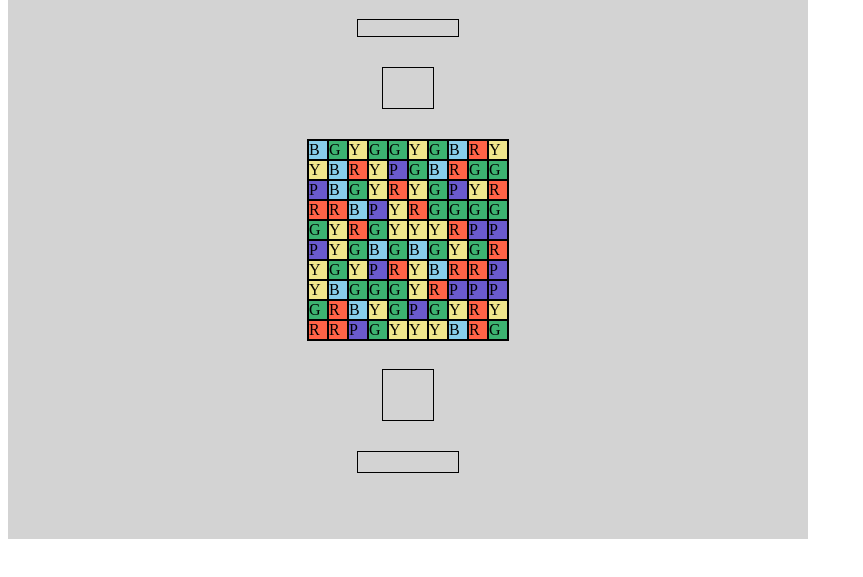
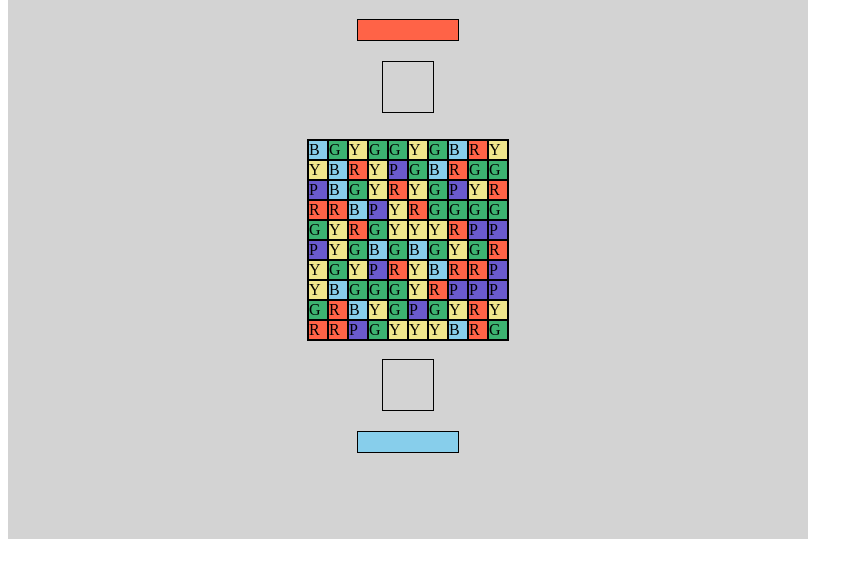
Before and after one commit to tnewell5/project-one, a plain HTML site: page index.html in a window 1280 px wide. Shown: the part 69-646 px from the top of the page, without its empty margins (0-863 px from the left). Drawn offline with Linux system fonts and the light colour scheme.

Commit message:
project update

```diff
--- a/index.html
+++ b/index.html
@@ -8,8 +8,8 @@
   <body>
     <div class="parent one">
       <h1>Stabby Crab Adventures</h1>
-      <div class="health player1"></div>
-      <div id="player1"></div>
+      <div class="health computer"></div>
+      <div id="computer"></div>
     </div>
     <div class="parent two">
       <div class="gameBoard"></div>
@@ -18,8 +18,8 @@
         <div class="row1 col3"></div> -->
     </div>
     <div class="parent three">
-      <div id="player2"></div>
-      <div class="health player2"></div>
+      <div id="player"></div>
+      <div class="health player"></div>
     </div>
 
 
--- a/stabbyCrab.js
+++ b/stabbyCrab.js
@@ -1,9 +1,11 @@
 console.log("js window has loaded");
 
+// global variables declaration:
 var gameBoard = document.querySelector(".gameBoard");
 var tileSpan;
 var tileArray = [];
 
+// game board creation:
 for (var i = 0; i < 100; i += 1) {
   tileSpan = document.createElement('span');
   tileSpan.innerText = tileColorCreation();
@@ -28,13 +30,13 @@ for (var i = 0; i < 100; i += 1) {
     tileSpan.classList.add("tile");
   }
 
-
   //console.log(tileSpan.innerText);
   gameBoard.appendChild(tileSpan);
   tileArray.push(tileSpan);
 }
 
-// creates a randomly generated color for a tile (Red, Blue, Greeen, or Yellow):
+// creates a randomly generated color for a tile
+//(Red, Blue, Greeen, or Yellow):
 function tileColorCreation() {
   //function taken from Mozilla Developer Network:
   var randomNum = Math.floor(Math.random() * (6 - 1)) + 1;
@@ -44,5 +46,66 @@ function tileColorCreation() {
   else if (randomNum === 3) {return "G";}
   else if (randomNum === 4) {return "Y";}
   else {return "P";}
+}
+
+var computer = {
+  name: "Bob",
+  health: 0,
+  //move array will hold 2 clicked tiles:
+  move: []
 
 }
+
+var player = {
+  name: "",
+  health: 0,
+  //move array will hold 2 clicked tiles:
+  move: []
+
+}
+
+// game play:
+// ask if 1 or 2 players, initiate health bars
+// health bar gets a color, sets health to max health
+// asks player1 to make a move by clicking on two
+// adjacent tiles. Checks to see if tiles are adjacent
+//if adjacent, swap the tiles in array and display
+//if not adjacent, asks player1 to re-swap tiles
+//once two tiles are swapped, need to check if there is
+// a match of at least 3 adjacent tiles of the same color
+// if so, check to see if the matched tile color corresponds
+// to any player's health color and then reduce that
+// player's health bar accordingly by that amount and
+// refill the matched tile slots with new random tiles
+// if there is no match of at least 3 adjacent tiles,
+// undo the swap and ask player to swap again
+
+function gamePlay() {
+  // fills players' health bars with colors:
+  var p1HealthDiv = document.querySelector(".computer");
+  p1HealthDiv.classList.add("computerColor");
+  var p2HealthDiv = document.querySelector(".player");
+  p2HealthDiv.classList.add("playerColor");
+
+  // add event listeners to each game tile:
+  activateTiles();
+
+  // sets players' health to max:
+  computer.health = 10;
+  player.health = 10;
+
+  // ask player1 to make a move:
+  alert("Player - make your move!");
+
+  // listen for 2 clicked tiles and act accordingly:
+
+
+}
+
+function activateTiles() {
+
+}
+
+
+
+gamePlay();
--- a/style.css
+++ b/style.css
@@ -40,18 +40,18 @@
   border: 1px solid black;
 }
 
-#player1 {
+#computer {
   height: 50px;
   width: 50px;
   border: 1px solid black;
-  margin: 30px 0 30px 0;
+  margin: 20px;
 }
 
-#player2 {
+#player {
   height: 50px;
   width: 50px;
   border: 1px solid black;
-  margin: 30px 0 30px 0;
+  margin: 20px;
 }
 
 .gameBoard {
@@ -86,3 +86,11 @@
 .purple {
   background-color: slateblue;
 }
+
+.computerColor {
+  background-color: tomato;
+}
+
+.playerColor {
+  background-color: skyblue;
+}
```
